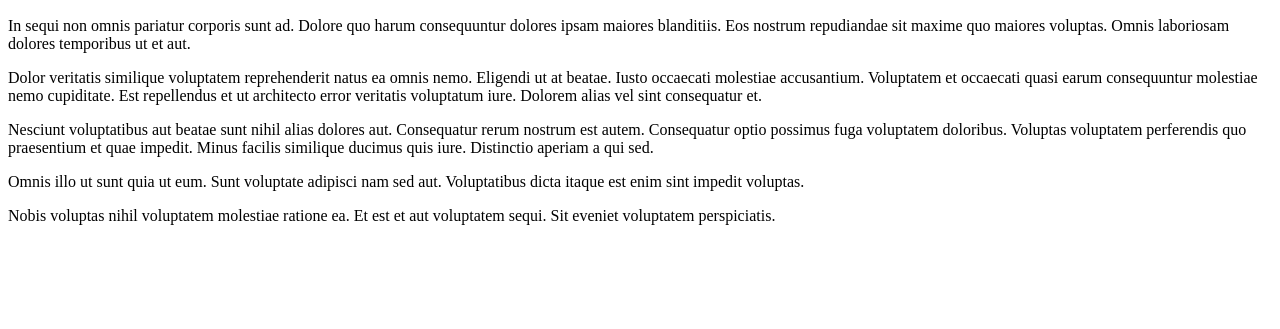
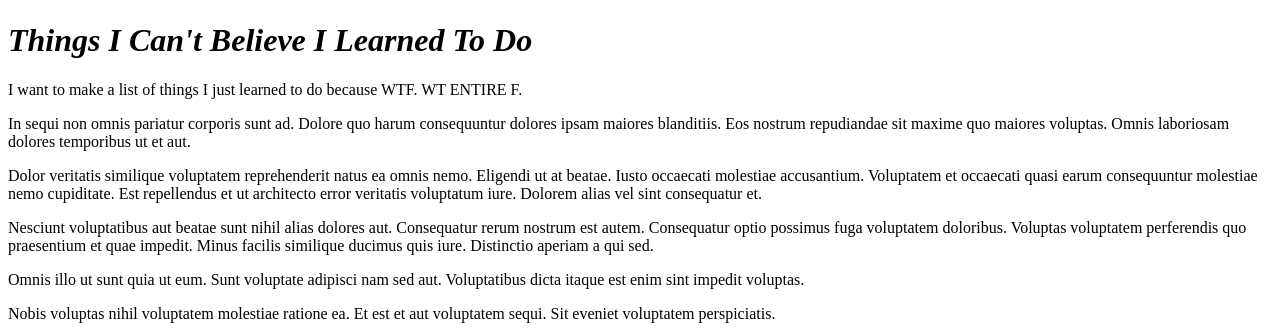
Before and after one commit to mtigas/awesome-project, a plain HTML site: page index.html in a window 1280 px wide. Shown: the part 383-712 px from the top of the page. Drawn offline with Linux system fonts and the light colour scheme.

Commit message:
I did something.

```diff
--- a/index.html
+++ b/index.html
@@ -7,7 +7,13 @@
 
 <body>
 <h1>Our Awesome Repo</h1>
+
 <img src="https://pbs.twimg.com/profile_images/437058735278551040/ehKflSs1.jpeg" width=250 height=300>
+
+<h1>Things I Can't Believe I Learned To Do</h1>
+<p> I want to make a list of things I just learned to do because WTF. WT ENTIRE F.</p>
+
+
 <p>In sequi non omnis pariatur corporis sunt ad. Dolore quo harum consequuntur dolores ipsam maiores blanditiis. Eos nostrum repudiandae sit maxime quo maiores voluptas. Omnis laboriosam dolores temporibus ut et aut.</p>
 <p>Dolor veritatis similique voluptatem reprehenderit natus ea omnis nemo. Eligendi ut at beatae. Iusto occaecati molestiae accusantium. Voluptatem et occaecati quasi earum consequuntur molestiae nemo cupiditate. Est repellendus et ut architecto error veritatis voluptatum iure. Dolorem alias vel sint consequatur et.</p>
 <p>Nesciunt voluptatibus aut beatae sunt nihil alias dolores aut. Consequatur rerum nostrum est autem. Consequatur optio possimus fuga voluptatem doloribus. Voluptas voluptatem perferendis quo praesentium et quae impedit. Minus facilis similique ducimus quis iure. Distinctio aperiam a qui sed.</p>
@@ -21,11 +27,11 @@
 
 <h3> I'm changing things officially </h3>
 
-<<<<<<< HEAD
+
 <h6> Lebron sucks </h6>
-=======
-=======
->>>>>>> origin/gh-pages
+
+<p> Trying to make a change. For once in my life. (Who knows what song that's from?) </p>
+
 <p>woohoo!</p>
 
 </body>
```
